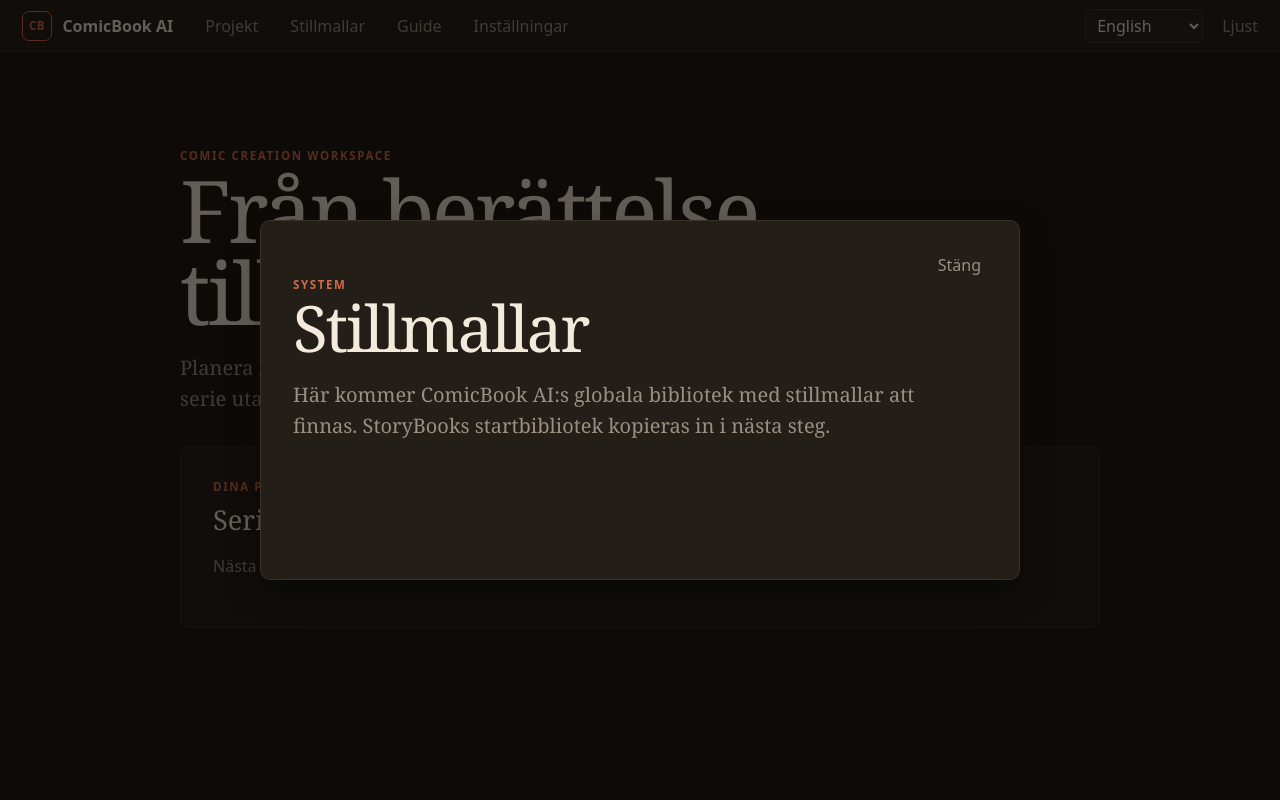
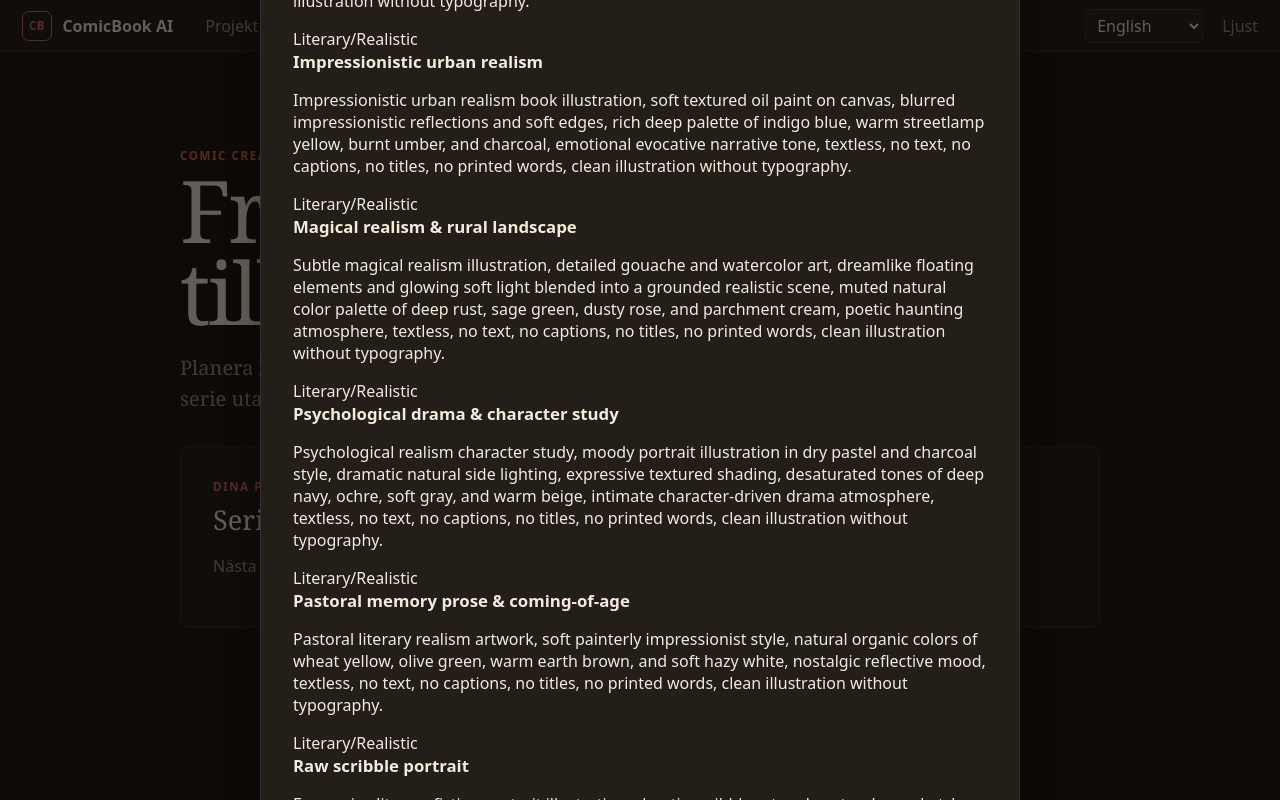
Before and after one commit to kaampi/Comic, a React (Vite) app: page / in a window 1280 px wide. Both pictures are taken after a click on the button "Stillmallar". Built offline with nearby package versions, Linux system fonts and the light colour scheme.

Commit message:
Add searchable illustration style library view

```diff
--- a/src/App.tsx
+++ b/src/App.tsx
@@ -1,6 +1,7 @@
 import { useEffect, useRef, useState } from "react";
 import { AI_MODES, type AiMode } from "./ai";
 import { applyLocale, applyTheme, LOCALES, readLocale, readTheme, type Locale, type Theme } from "./settings";
+import { BUILTIN_STYLES, STYLE_GENRES } from "./stylesLibrary";
 
 type Panel = "styles" | "guide" | "settings" | null;
 
@@ -10,6 +11,8 @@ export function App() {
   const [aiMode, setAiMode] = useState<AiMode>("prompt");
   const [locale, setLocale] = useState<Locale>(readLocale);
   const [theme, setTheme] = useState<Theme>(readTheme);
+  const [styleGenre, setStyleGenre] = useState("Alla");
+  const [styleQuery, setStyleQuery] = useState("");
   const menuRef = useRef<HTMLDivElement>(null);
 
   useEffect(() => { applyLocale(locale); }, [locale]);
@@ -22,6 +25,11 @@ export function App() {
   }, [projectMenuOpen]);
 
   const closePanel = () => setPanel(null);
+  const visibleStyles = BUILTIN_STYLES.filter((style) => {
+    const genreMatch = styleGenre === "Alla" || style.genre === styleGenre;
+    const q = styleQuery.trim().toLowerCase();
+    return genreMatch && (!q || style.name.toLowerCase().includes(q) || style.promptText.toLowerCase().includes(q));
+  });
 
   return (
     <div className="app-shell">
@@ -64,7 +72,10 @@ export function App() {
         <article className="guide-card" role="dialog" aria-modal="true">
           <div className="guide-actions"><button className="text-button" type="button" onClick={closePanel}>Stäng</button></div>
           {panel === "guide" ? <><p className="eyebrow">GUIDE</p><h1>ComicBook AI Guide</h1><p className="lede">Guiden skriver vi senare. Den här platsen är förberedd för den.</p></> : null}
-          {panel === "styles" ? <><p className="eyebrow">SYSTEM</p><h1>Stillmallar</h1><p className="lede">Här kommer ComicBook AI:s globala bibliotek med stillmallar att finnas. StoryBooks startbibliotek kopieras in i nästa steg.</p></> : null}
+          {panel === "styles" ? <><p className="eyebrow">SYSTEM</p><h1>Stillmallar</h1><p className="lede">Globala visuella stilar som kan användas när ComicBook AI bygger bildprompter.</p>
+              <div className="style-tools"><input value={styleQuery} onChange={(e) => setStyleQuery(e.target.value)} placeholder="Sök stillmall…" aria-label="Sök stillmall" />
+                <select value={styleGenre} onChange={(e) => setStyleGenre(e.target.value)} aria-label="Genre"><option>Alla</option>{STYLE_GENRES.map((genre) => <option key={genre}>{genre}</option>)}</select></div>
+              <div className="style-grid">{visibleStyles.map((style) => <article className="style-card" key={style.id}><span className="style-genre">{style.genre}</span><h2>{style.name}</h2><p>{style.promptText}</p></article>)}</div></> : null}
           {panel === "settings" ? <><p className="eyebrow">SYSTEM</p><h1>Inställningar</h1><p className="lede">Välj hur ComicBook AI ska arbeta med bildgenerering.</p>
             <div className="ai-options" role="radiogroup" aria-label="AI-läge">{AI_MODES.map((mode) => (
               <button key={mode.id} type="button" className={aiMode === mode.id ? "ai-option is-selected" : "ai-option"} disabled={!mode.available}
```
